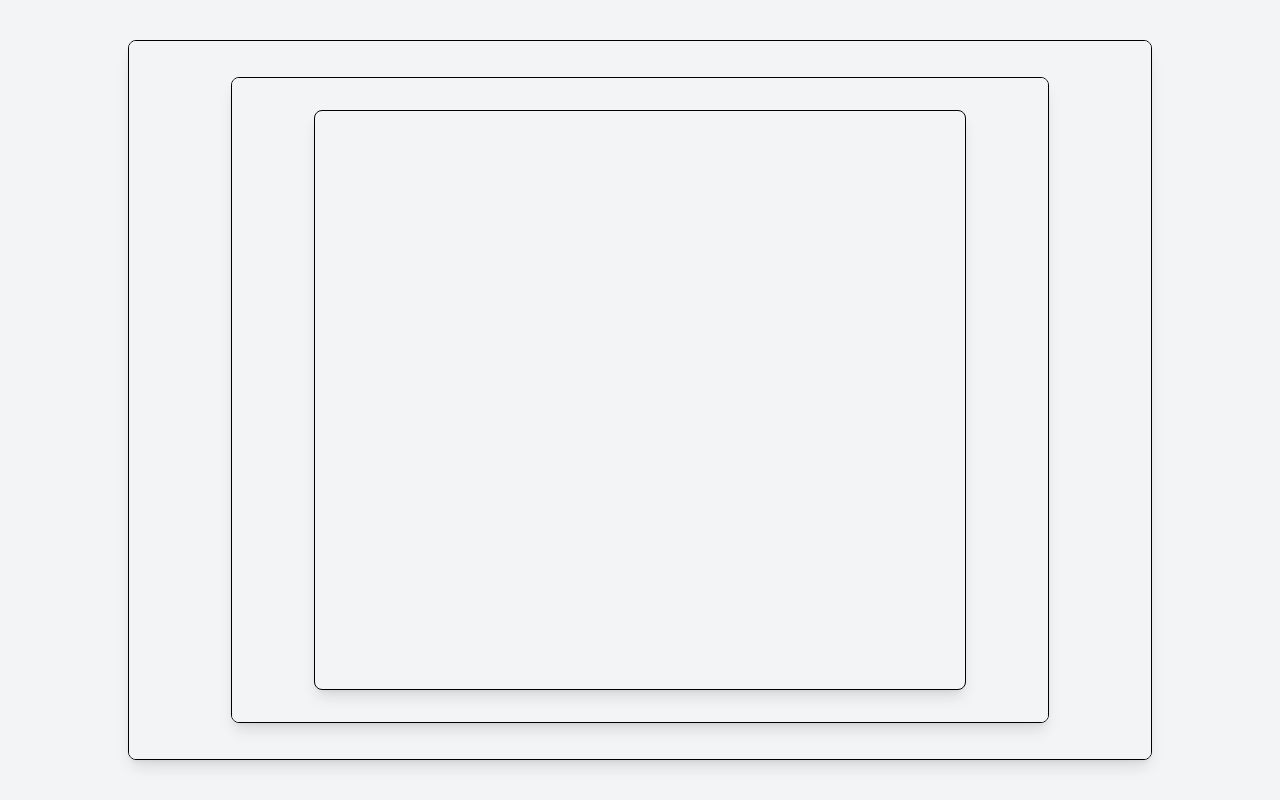
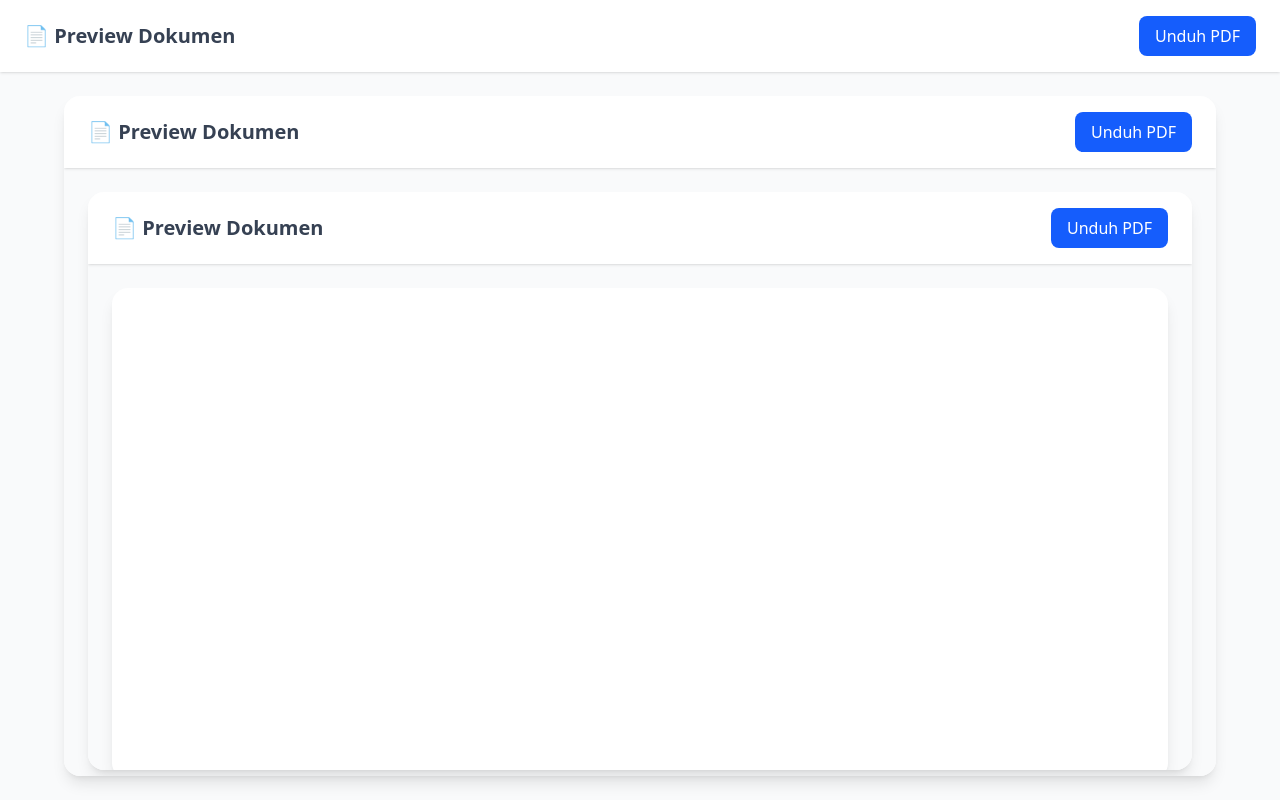
Before and after one commit to adam-gbyte/FrontendSCP, a SvelteKit app: page /jurnal in a window 1280 px wide. Built offline with nearby package versions, Linux system fonts and the light colour scheme.

Commit message:
Improve PDF viewer UI and rename PDF file
Enhanced the PDF viewer page with a toolbar, download button, and updated styling for better user experience. Renamed the PDF file to 'sample.pdf' for simplicity and updated references accordingly.

```diff
--- a/src/routes/jurnal/+page.svelte
+++ b/src/routes/jurnal/+page.svelte
@@ -1,11 +1,24 @@
 <svelte:head>
-	<title>PDF Viewer</title>
+	<title>Preview Dokumen</title>
 </svelte:head>
 
-<div class="flex min-h-screen items-center justify-center bg-gray-100">
-	<!-- svelte-ignore a11y_missing_attribute -->
-	<iframe
-		src="/1. KLASIFIKASI TINGKAT KEMATANGAN BUAH PISANG CAVENDISH MENGGUNAKAN HYBRID METHOD MOBILENETV2 DAN SVM BERBASIS CITRA DIGITAL DI CIKIDANG.pdf"
-		class="h-[90vh] w-[80%] rounded-lg border shadow-lg"
-	></iframe>
+<div class="flex min-h-screen flex-col bg-gray-50">
+	<!-- Toolbar -->
+	<header class="flex items-center justify-between bg-white px-6 py-4 shadow-sm">
+		<h1 class="text-xl font-semibold text-gray-700">📄 Preview Dokumen</h1>
+		<a
+			href="/sample.pdf"
+			download
+			class="rounded-lg bg-blue-600 px-4 py-2 text-white transition hover:bg-blue-700"
+		>
+			Unduh PDF
+		</a>
+	</header>
+
+	<!-- PDF Viewer -->
+	<main class="flex-1 p-6">
+		<div class="mx-auto max-w-6xl overflow-hidden rounded-2xl bg-white shadow-lg">
+			<iframe src="/sample.pdf" class="h-[85vh] w-full"></iframe>
+		</div>
+	</main>
 </div>
```
Also changed, not shown: 1 other file (tests, documents, lock files or other folders).
